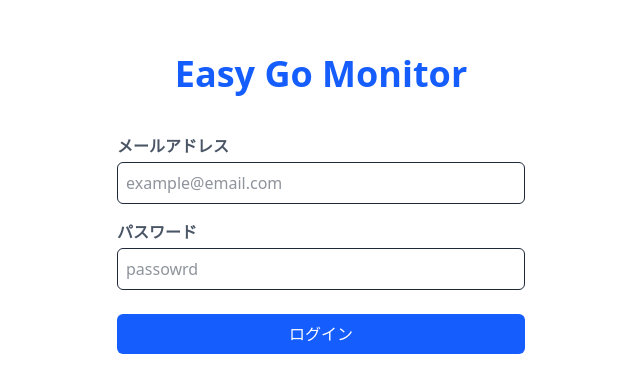
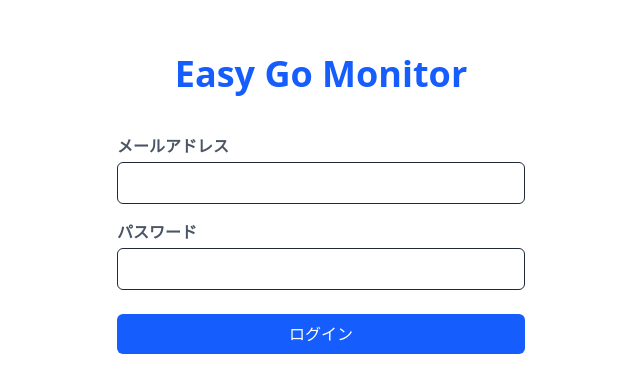
Before and after one commit to anpl-dev/easy-go-monitor-frontend, a React (Vite) app: page / in a window 1280 px wide. Shown: the part 146-538 px from the top of the page, without its empty margins (319-959 px from the left). Built offline with nearby package versions, Linux system fonts and the light colour scheme.

Commit message:
delete: remove place holder in Login form

```diff
--- a/src/pages/Login.tsx
+++ b/src/pages/Login.tsx
@@ -72,7 +72,6 @@ export default function Login() {
               value={email}
               onChange={(e) => setEmail(e.target.value)}
               className={cn(input())}
-              placeholder="example@email.com"
               required
             />
           </div>
@@ -84,7 +83,6 @@ export default function Login() {
               value={password}
               onChange={(e) => setPassword(e.target.value)}
               className={cn(input())}
-              placeholder="passowrd"
               required
             />
           </div>
```
